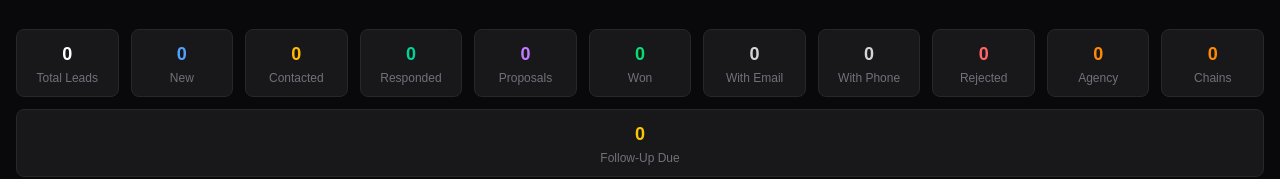
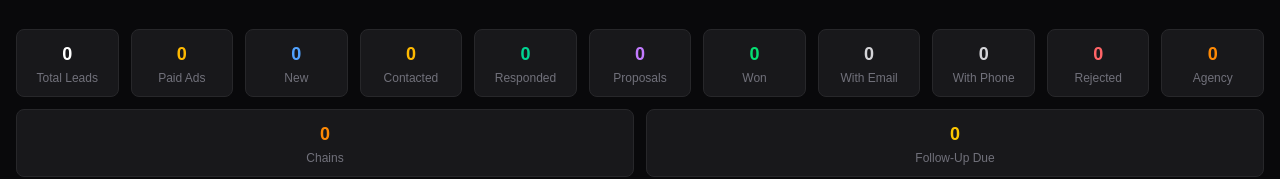
Before and after one commit to bwoodson72/lead-miner, a Next.js app: page /dashboard in a window 1280 px wide. Shown: the part 140-319 px from the top of the page. Built offline with nearby package versions, Linux system fonts and the light colour scheme; no server answers; the database is empty.

Commit message:
Show paid ad leads on dashboard

```diff
--- a/src/components/dashboard-stats.tsx
+++ b/src/components/dashboard-stats.tsx
@@ -7,6 +7,7 @@ interface StatsProps {
 export default function DashboardStats({ stats }: StatsProps) {
   const cards = [
     { label: "Total Leads", value: stats.total ?? 0, color: "text-white" },
+    { label: "Paid Ads", value: stats.paid_ad_count ?? 0, color: "text-amber-400" },
     { label: "New", value: stats.new_count ?? 0, color: "text-blue-400" },
     { label: "Contacted", value: stats.contacted_count ?? 0, color: "text-amber-400" },
     { label: "Responded", value: stats.responded_count ?? 0, color: "text-emerald-400" },
```
